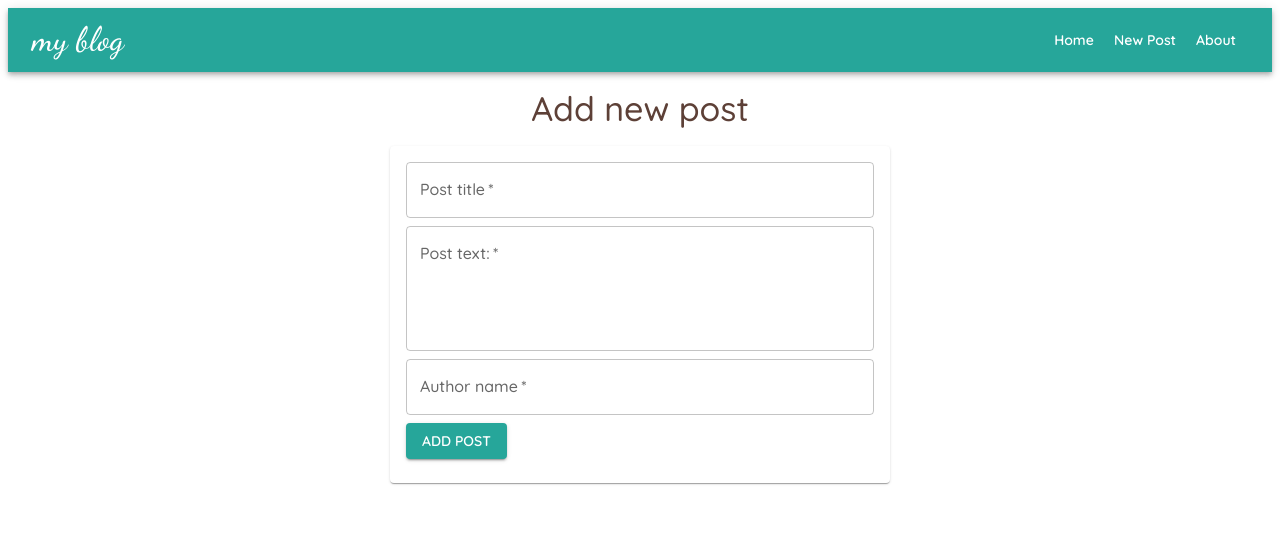
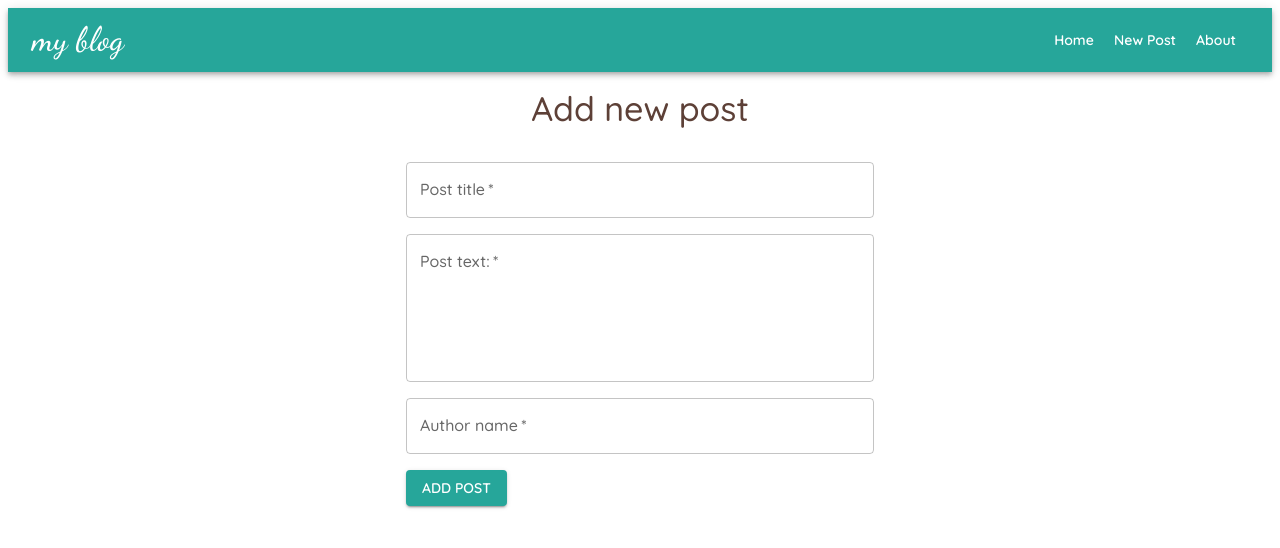
Before and after one commit to Volodymyr-Branets/micro_blog_app, a React (Create React App) app: page /new in a window 1280 px wide. Shown: the top 548 px of the page. Built offline with nearby package versions, Linux system fonts and the light colour scheme.

Commit message:
NewPost and PostDetails was modifyed

```diff
--- a/src/components/NewPost/index.js
+++ b/src/components/NewPost/index.js
@@ -1,4 +1,5 @@
 import {
+  Box,
   Button,
   Card,
   CardContent,
@@ -32,7 +33,7 @@
   };
 
   return (
-    <div>
+    <Box>
       <Typography
         component="h2"
         variant="h4"
@@ -43,14 +44,15 @@
         Add new post
       </Typography>
       <Card
+        variant="outlined"
         sx={{
+          border: "none",
           maxWidth: 500,
           mx: "auto",
         }}
       >
-        <CardContent>
-          <form onSubmit={handleSubmit}>
-            <Grid container spacing={1}>
+        <CardContent component="form" onSubmit={handleSubmit}>
+          <Grid container spacing={2}>
             <Grid xs={12} item>
               <TextField
                 label="Post title"
@@ -60,13 +62,14 @@
                 onChange={(e) => setTitle(e.target.value)}
                 fullWidth
                 required
+                autoComplete="off"
               />
             </Grid>
             <Grid xs={12} item>
               <TextField
                 label="Post text:"
                 multiline
-                  rows={4}
+                rows={5}
                 placeholder="Write post text"
                 variant="outlined"
                 value={postText}
@@ -84,6 +87,7 @@
                 onChange={(e) => setAuthor(e.target.value)}
                 fullWidth
                 required
+                autoComplete="off"
               />
             </Grid>
             <Grid xs={12} item>
@@ -99,10 +103,9 @@
               )}
             </Grid>
           </Grid>
-          </form>
         </CardContent>
       </Card>
-    </div>
+    </Box>
   );
 };
 
--- a/src/components/PostDetails/index.js
+++ b/src/components/PostDetails/index.js
@@ -39,7 +39,7 @@
           </Typography>
           <Divider />
           <Typography component="p" my={2}>
-            {post.text}
+            {post.postText}
           </Typography>
           <Button variant="contained" onClick={handleDelete}>
             Delete
```
Also changed, not shown: api/data.json (+9 -3 lines). Lines whose indentation alone changed are shown as unchanged.
